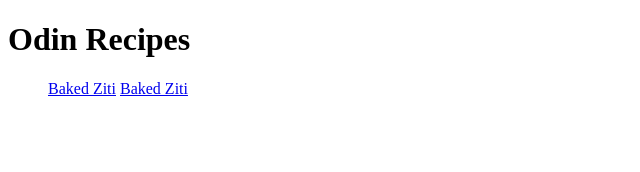
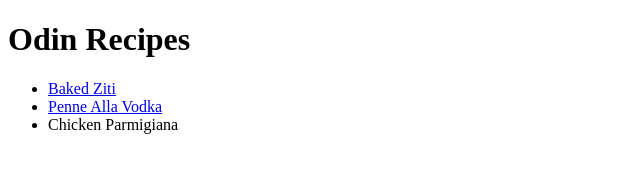
Before and after one commit to Echotiized/odin-recipes, a plain HTML site: page index.html in a window 1280 px wide. Shown: the whole page, without its empty margins (0-640 px from the left). Drawn offline with Linux system fonts and the light colour scheme.

Commit message:
Fixed the recipe links on the index page; wrongly labeled and code misformatted.

```diff
--- a/index.html
+++ b/index.html
@@ -8,8 +8,9 @@
 <body>
     <h1>Odin Recipes</h1>
     <ul>
-        <a href="recipes/baked_ziti.html">Baked Ziti</a>
-        <a href="recipes/penne_alla_vodka.html">Baked Ziti</a>
+        <li><a href="recipes/baked_ziti.html">Baked Ziti</a></li>
+        <li><a href="recipes/penne_alla_vodka.html">Penne Alla Vodka</a></li>
+        <li><a href="recipes/chicken_parmigiana.html"></a>Chicken Parmigiana</li>
     </ul>
 </body>
 </html>
```
